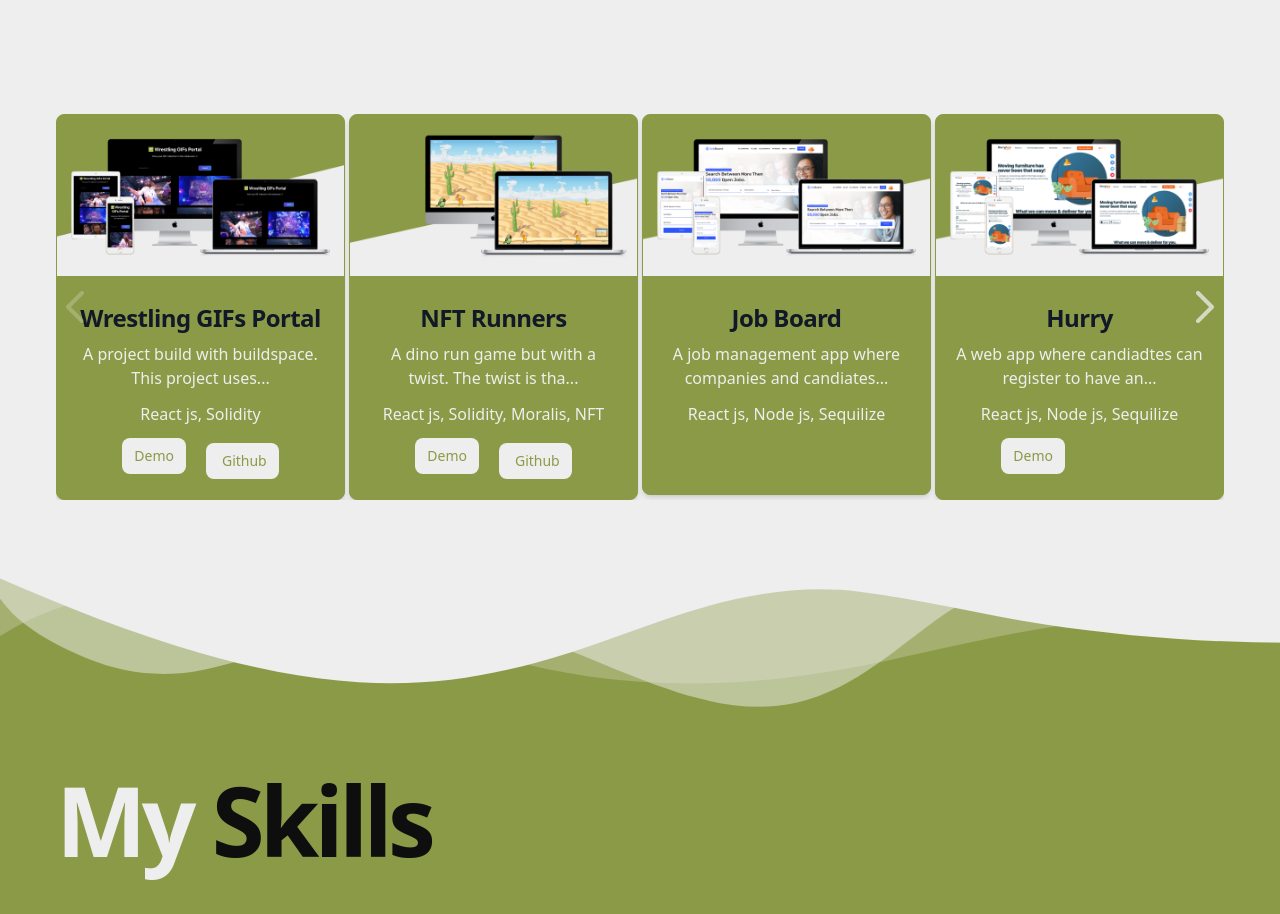
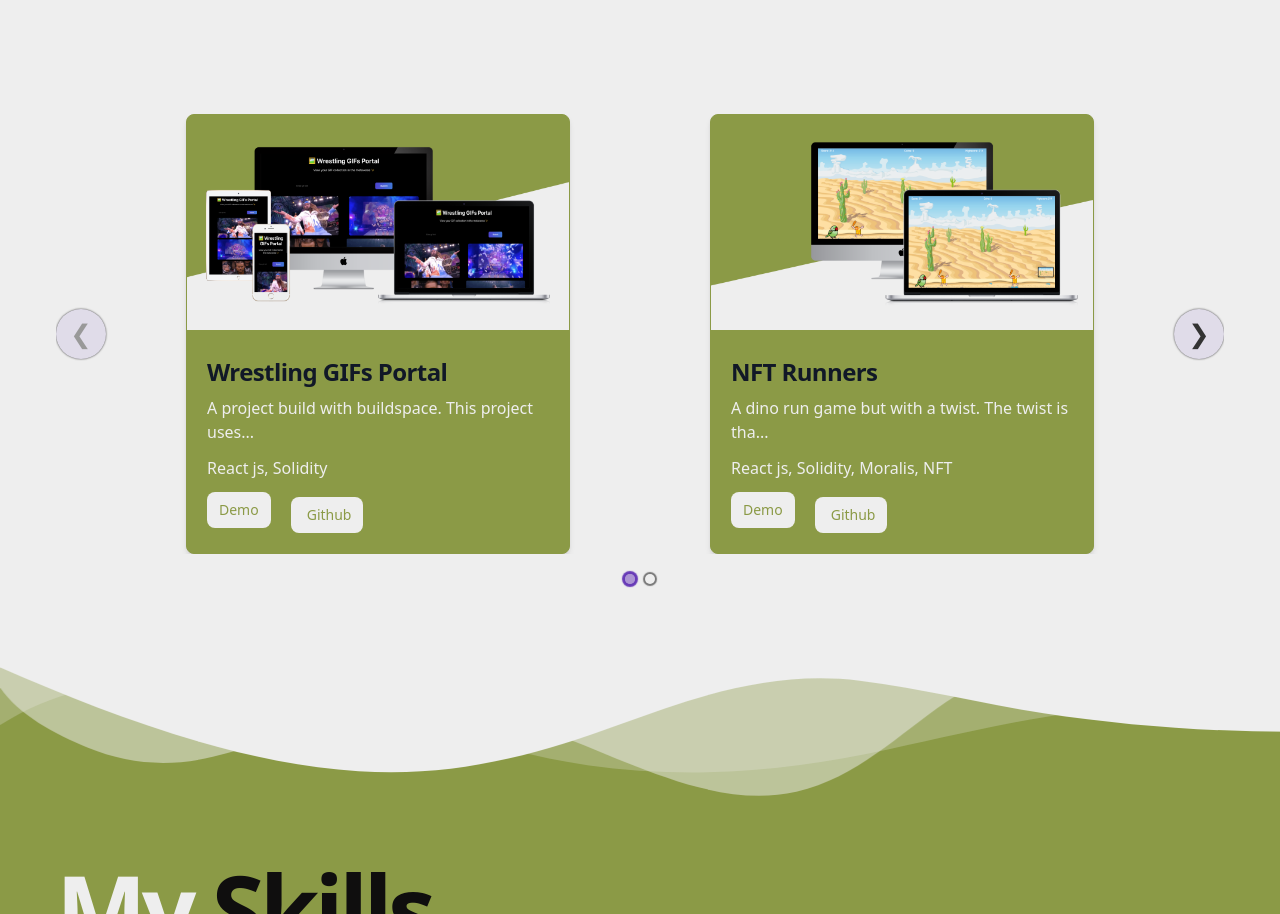
Before and after one commit to RayanAbid/RayanAbidPortfolio, a Next.js app: page / in a window 1280 px wide. Shown: the part 1122-2036 px from the top of the page. Built offline with nearby package versions, Linux system fonts and the light colour scheme; some icons are missing.

Commit message:
Update Carousel.js

```diff
--- a/components/Carousel/Carousel.js
+++ b/components/Carousel/Carousel.js
@@ -1,13 +1,16 @@
 import Image from "next/image";
 import { useState, useRef, useEffect } from "react";
 
+// Carousel
+import Carousel from "react-elastic-carousel";
+
+// Images import
 import WrestlingGifImage from "../../assets/Images/projectsImages/wrestlinggif.png";
 import PitchProfile from "../../assets/Images/projectsImages/pitchprofile.png";
 import HurryApp from "../../assets/Images/projectsImages/HurryApp.png";
 import NFTRunners from "../../assets/Images/projectsImages/NFTRunners.png";
 
-
-const Carousel = () => {
+const CarouselComponent = () => {
   const data = [
     {
       title: "Wrestling GIFs Portal",
@@ -95,60 +98,9 @@ const Carousel = () => {
   return (
     <div className="carousel my-12 mx-auto">
       <div className="relative overflow-hidden">
-        <div className="flex justify-between absolute top left w-full h-full">
-          <button
-            onClick={movePrev}
-            className="hover:bg-blue-900/75 text-white w-10 h-full text-center opacity-75 hover:opacity-100 disabled:opacity-25 disabled:cursor-not-allowed z-10 p-0 m-0 transition-all ease-in-out duration-300"
-            disabled={isDisabled("prev")}
-          >
-            <svg
-              xmlns="http://www.w3.org/2000/svg"
-              className="h-12 w-20 -ml-5"
-              fill="none"
-              viewBox="0 0 24 24"
-              stroke="currentColor"
-              strokeWidth={2}
-            >
-              <path
-                strokeLinecap="round"
-                strokeLinejoin="round"
-                d="M15 19l-7-7 7-7"
-              />
-            </svg>
-            <span className="sr-only">Prev</span>
-          </button>
-          <button
-            onClick={moveNext}
-            className="hover:bg-blue-900/75 text-white w-10 h-full text-center opacity-75 hover:opacity-100 disabled:opacity-25 disabled:cursor-not-allowed z-10 p-0 m-0 transition-all ease-in-out duration-300"
-            disabled={isDisabled("next")}
-          >
-            <svg
-              xmlns="http://www.w3.org/2000/svg"
-              className="h-12 w-20 -ml-5"
-              fill="none"
-              viewBox="0 0 24 24"
-              stroke="currentColor"
-              strokeWidth={2}
-            >
-              <path
-                strokeLinecap="round"
-                strokeLinejoin="round"
-                d="M9 5l7 7-7 7"
-              />
-            </svg>
-            <span className="sr-only">Next</span>
-          </button>
-        </div>
-        <div
-          ref={carousel}
-          className="carousel-container relative flex gap-1 overflow-hidden scroll-smooth snap-x snap-mandatory touch-pan-x z-0"
-        >
+        <Carousel itemsToShow={2}>
           {data.map((resource, index) => {
             return (
-              <div
-                key={index}
-                className="carousel-item text-center sm:w-full w-full snap-start"
-              >
               <div className="max-w-sm  rounded-lg border  shadow-md bg-main border-main">
                 <Image
                   src={resource.imageUrl}
@@ -206,13 +158,12 @@ const Carousel = () => {
                   )}
                 </div>
               </div>
-              </div>
             );
           })}
-        </div>
+        </Carousel>
       </div>
     </div>
   );
 };
 
-export default Carousel;
+export default CarouselComponent;
```
Lines whose indentation alone changed are shown as unchanged.
